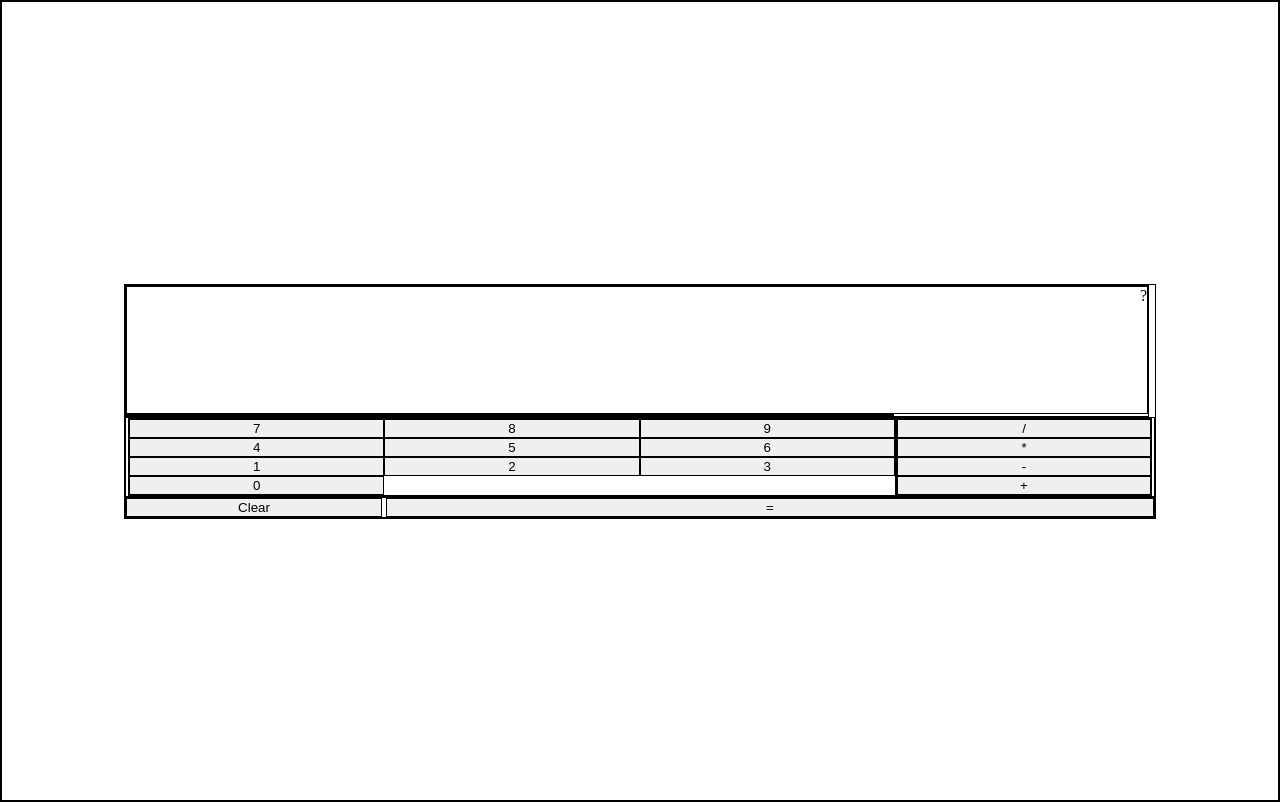
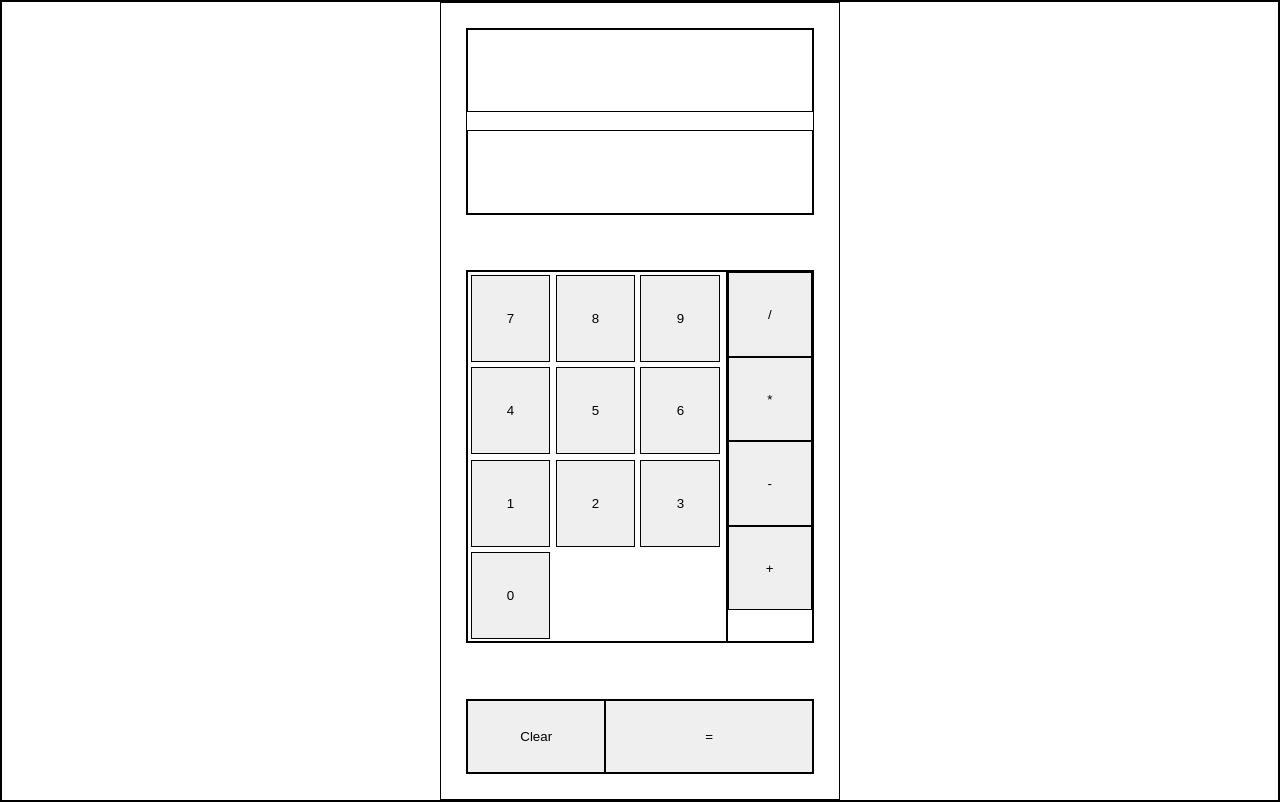
Before and after one commit to MidlifeMechanicus/calculator, a plain HTML site: page index.html in a window 1280 px wide. Drawn offline with Linux system fonts and the light colour scheme.

Commit message:
Adjust html sizes and shapes for calculator and import Orbitron font

```diff
--- a/index.html
+++ b/index.html
@@ -7,6 +7,11 @@
     <title>Calculator</title>
     <link rel="stylesheet" href="style.css">
     <script src="script.js" defer></script>
+
+    <link rel="preconnect" href="https://fonts.googleapis.com">
+    <link rel="preconnect" href="https://fonts.gstatic.com" crossorigin>
+    <link href="https://fonts.googleapis.com/css2?family=Orbitron:wght@400..900&display=swap" rel="stylesheet">
+
 </head>
 
 <body>
@@ -14,7 +19,8 @@
 
     <div id="calculatorContainer">
         <div id="displayContainer">
-            <div id="calculationDisplay">?</div>
+            <div id="calculationDisplay">
+            </div>
 
             <div id="inputDisplay">
             </div>
--- a/script.js
+++ b/script.js
@@ -3,7 +3,7 @@ let firstInput;
 let operatorInput;
 let secondInput;
 
-// Todo: html/css (obviously), rounding, clear button, double operater issue
+// Todo: html/css (obviously), rounding, double operater issue, decimal? keystrokes, backspace button, /0 error message in display rather than alert, header with links
 
 const inputDisplay = document.getElementById("inputDisplay");
 const calculationDisplay = document.getElementById("calculationDisplay");
--- a/style.css
+++ b/style.css
@@ -13,25 +13,29 @@ body {
 
     #calculatorContainer {
         display: flex;
-        flex-direction: column;;
+        flex-direction: column;
+        justify-content: space-between;
+
+        width: 400px;
+        height: 800px;
+        padding: 25px;
 
         #displayContainer {
             display: flex;
-            flex-wrap: wrap;
-            width: 80vw;
+            flex-direction: column;
+            justify-content: space-between;
+            width: 100%;
+            height: 25%;
 
             #calculationDisplay {
-                height: 10vw;
-                width: 80vw;
+                height: 45%;
+                width: 100%;
                 text-align: right;
             }
 
-            button {
-                width: 20vw;
-            }
-
             #inputDisplay {
-                width: 60vw;
+                width: 100%;
+                height: 45%;
                 text-align: right;
             }
         }
@@ -39,32 +43,43 @@ body {
         #keyPad {
             display: flex;
             justify-content: center;
+            height: 50%;
 
             #numeralContainer {
                 display: flex;
                 flex-wrap: wrap;
-                width: 60vw;
+                width: 75%;
 
                 button {
-                    width: 33.3333%;
+                    width: 31%;
+                    aspect-ratio: 1/1;
+
+                    margin: 1%;
+                    /* Horizonal margins do not collapse. Pain it the ass. */
                 }
             }
 
             #operatorContainer {
                 display: flex;
                 flex-direction: column;
-                width: 20vw;
+                width: 25%;
+
+                button {
+                    aspect-ratio: 1/1;
+                }
             }
         }
 
         #specialKeyContainer {
+            display: flex;
+            height: 10%;
 
             #btnClear {
-                width: 20vw;
+                width: 40%;
             }
 
             #btnEql {
-                width: 60vw;
+                width: 60%;
             }
         }
     }
```
